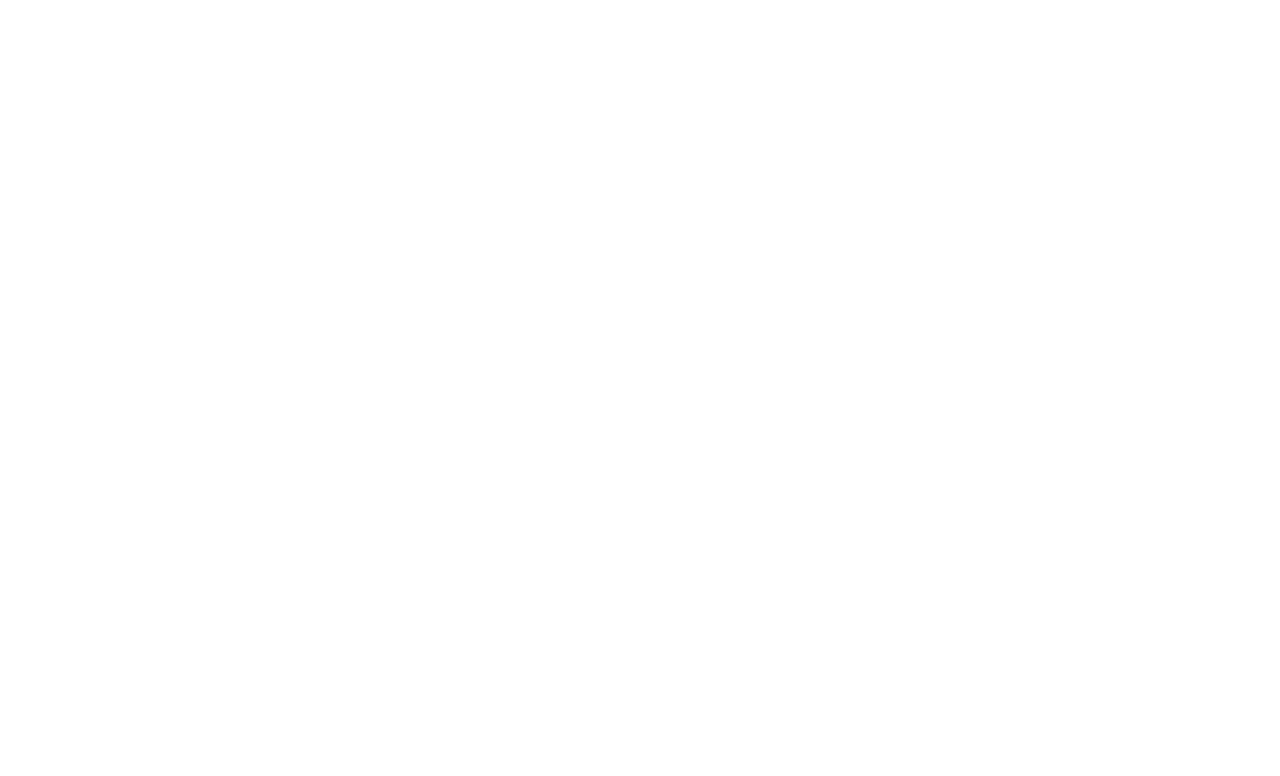
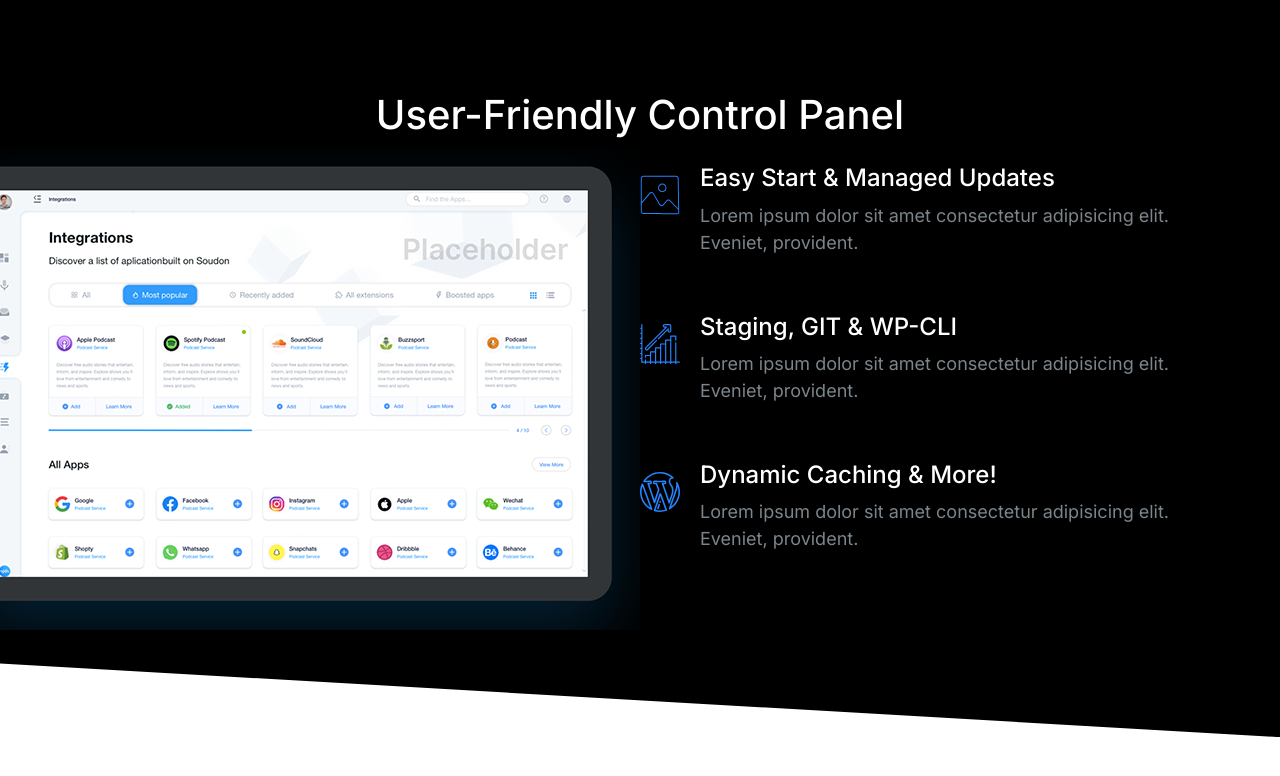
Before and after one commit to MasonRohrer/Masify, a plain HTML site: page index.html in a window 1280 px wide. Drawn offline with Linux system fonts and the light colour scheme.

Commit message:
Showcase block

```diff
--- a/CSS/styles.css
+++ b/CSS/styles.css
@@ -16,6 +16,10 @@
 }
 
 /* Typography */
+::selection {
+  background: var(--color-primary);
+  color: #fff;
+}
 
 html {
   /* 62.5% of 16px = 10px */
@@ -35,6 +39,7 @@ h3 {
   color: var(--color-headings);
   margin-bottom: 1rem;
   line-height: 1.1;
+  font-weight: 500;
 }
 
 h1 {
@@ -136,7 +141,6 @@ a {
 .list {
   list-style: none;
   padding-left: 0;
-  color: var(--color-headings);
 }
 
 .list--inline .list__item {
@@ -147,6 +151,7 @@ a {
 .list--tick {
   list-style-image: url(../images/tick.svg);
   padding-left: 3rem;
+  color: var(--color-headings);
 }
 
 .list--tick .list__item {
@@ -412,6 +417,7 @@ a {
 /* Media */
 .media {
   display: flex;
+  margin-bottom: 4rem;
 }
 
 .media__title {
@@ -618,18 +624,21 @@ a {
   color: #7b858b;
 }
 
-.block--dark .block__heading {
+.block--dark h1,
+.block--dark h2,
+.block--dark h3
+{
   color: #fff;
 }
 
 .block--skewed-right {
   padding-bottom: calc(var(--padding-vertical) + 4rem);
-  clip-path: polygon(0% 0%, 100% 0%, 100% 100%, 0% 80%);
+  clip-path: polygon(0% 0%, 100% 0%, 100% 100%, 0% 90%);
 }
 
 .block--skewed-left {
   padding-bottom: calc(var(--padding-vertical) + 4rem);
-  clip-path: polygon(0% 0%, 100% 0%, 100% 80%, 0% 100%);
+  clip-path: polygon(0% 0%, 100% 0%, 100% 90%, 0% 100%);
 }
 
 .container {
@@ -701,10 +710,6 @@ a {
 }
 
 /* Hero */
-.hero {
-  clip-path: polygon(0% 0%, 100% 0%, 100% 90%, 0% 100%);
-}
-
 .hero__tagline {
   font-size: 2rem;
   color: #b9c3cf;
@@ -784,3 +789,26 @@ a {
     order: 2;
   }
 }
+
+/*Showcase Element*/
+.block-showcase__image > img{
+  width: 100%;
+}
+
+.block-showcase {
+
+}
+@media screen and (min-width: 768px) {
+    .block-showcase .grid {
+      grid-template-columns: 50% 50%;
+    }
+    .block-showcase__image {
+      justify-self: end;
+    }
+    .block-showcase__image > img {
+      width: auto;
+      max-width: 700px;
+    }
+}
+
+/*Testimonials*/
--- a/index.html
+++ b/index.html
@@ -14,7 +14,66 @@
     <link rel="stylesheet" href="CSS/styles.css" />
   </head>
   <body>
-
+    <section class="block block--dark block--skewed-right block-showcase">
+      <header class="block__header">
+        <h2>User-Friendly Control Panel</h2>
+      </header>
+      <div class="container grid grid--1x2">
+        <picture class="block-showcase__image">
+          <source
+            type="images/webp"
+            srcset="images/ipad.webp 1x, images/ipad@2x.webp" />
+          <source
+            type="images/png"
+            srcset="images/ipad.png 1x, images/ipad@2x.png" />
+          <img class="block-showcase__image" src="Images/ipad.png" alt=""/></picture>
+          <ul class="list">
+            <li><div class="media">
+              <div class="media__image">
+                <svg class="icon icon--primary">
+                  <use xlink:href="images/sprite.svg#snap"></use>
+                </svg>
+              </div>
+              <div class="media__body">
+                <h3 class="media__title">Easy Start & Managed Updates</h3>
+                <p>
+                  Lorem ipsum dolor sit amet consectetur adipisicing elit. Eveniet,
+                  provident.
+                </p>
+              </div>
+            </div></li>
+            <li><div class="media">
+              <div class="media__image">
+                <svg class="icon icon--primary">
+                  <use xlink:href="images/sprite.svg#growth"></use>
+                </svg>
+              </div>
+              <div class="media__body">
+                <h3 class="media__title">Staging, GIT & WP-CLI</h3>
+                <p>
+                  Lorem ipsum dolor sit amet consectetur adipisicing elit. Eveniet,
+                  provident.
+                </p>
+              </div>
+            </div></li>
+            <li><div class="media">
+              <div class="media__image">
+                <svg class="icon icon--primary">
+                  <use xlink:href="images/sprite.svg#wordpress"></use>
+                </svg>
+              </div>
+              <div class="media__body">
+                <h3 class="media__title">Dynamic Caching & More!</h3>
+                <p>
+                  Lorem ipsum dolor sit amet consectetur adipisicing elit. Eveniet,
+                  provident.
+                </p>
+              </div>
+            </div></li>
+          </ul>
+        </div>
+      </div>
+    </section>
     <script src="js/main.js"></script>
   </body>
 </html>
```
Also changed, not shown: Images/ipad.png (added), Images/ipad.webp (added), Images/ipad@2x.png (added), Images/ipad@2x.webp (added).
